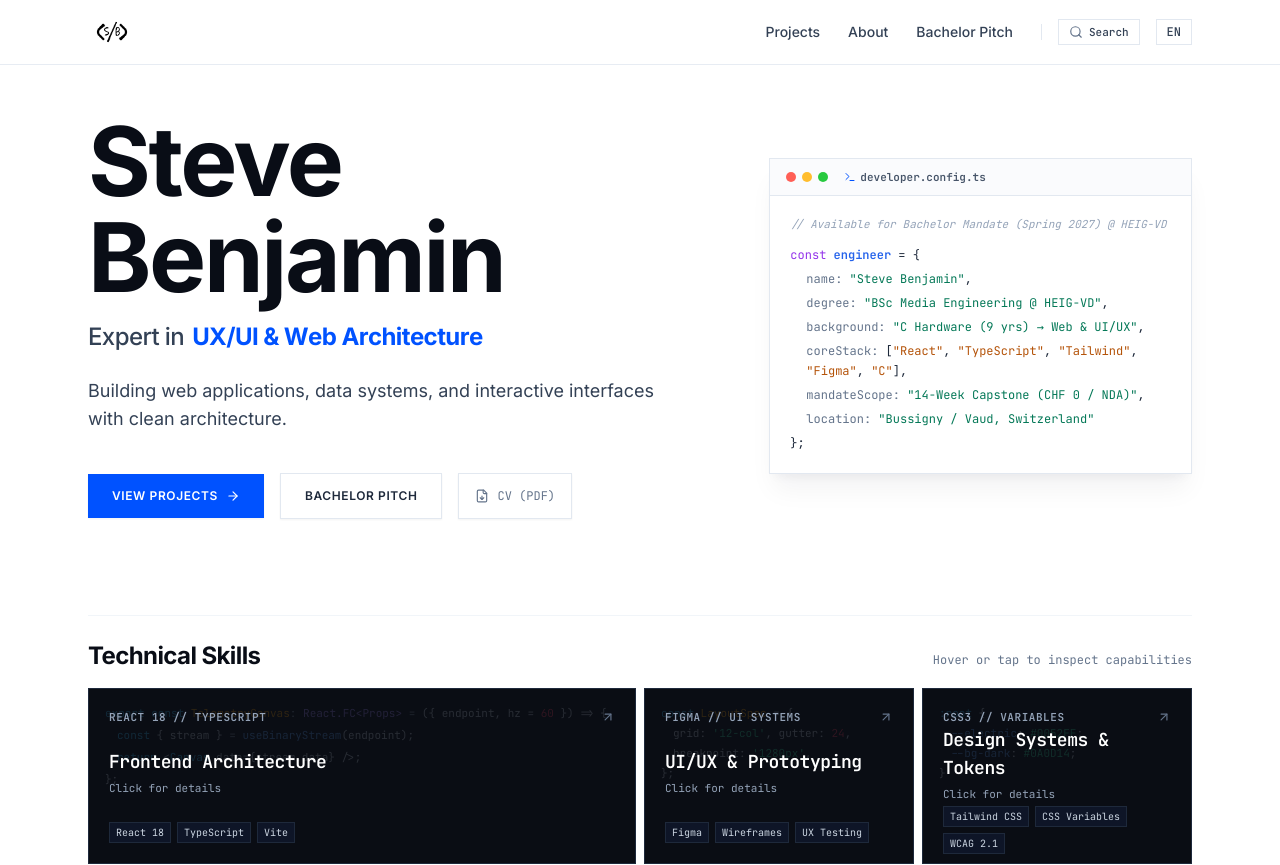
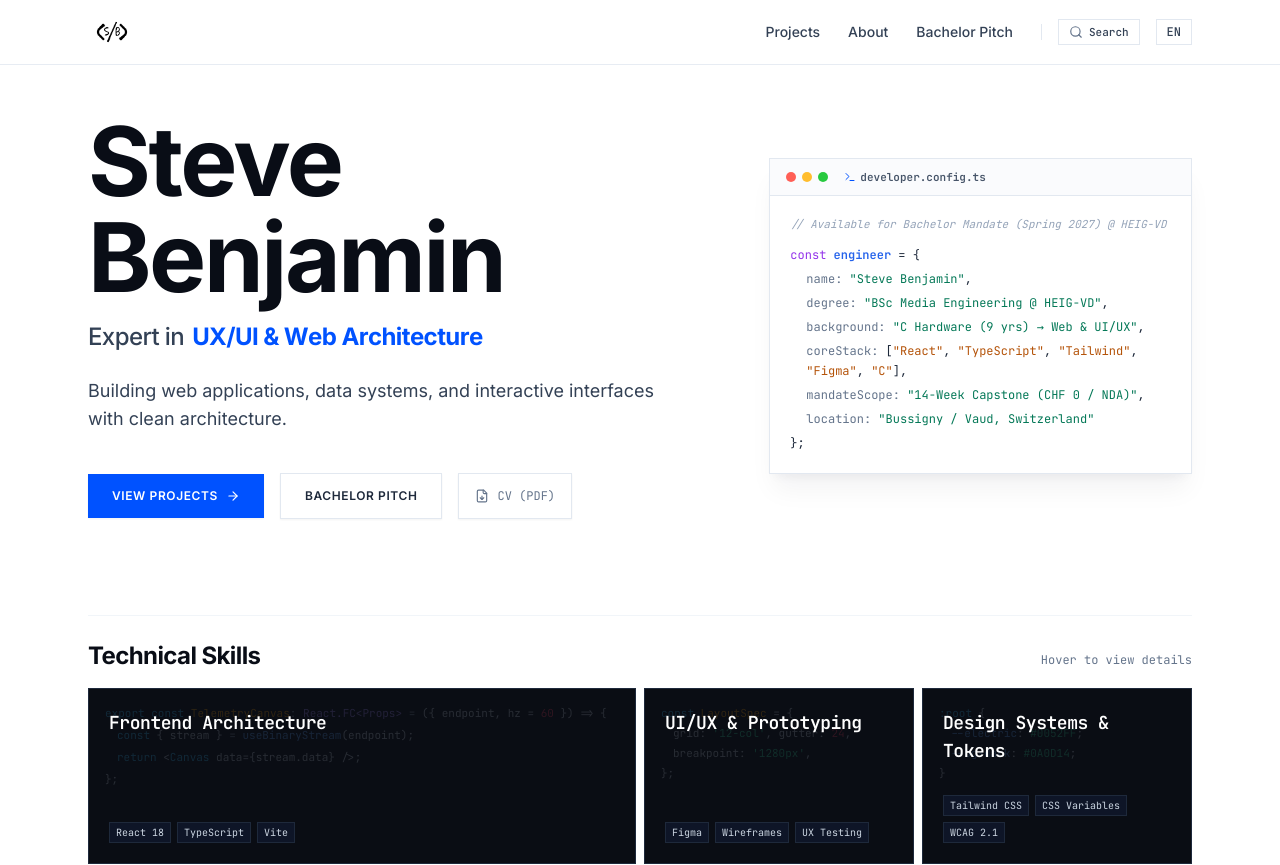
Before and after one commit to KingJamesGOAT/steve-benjamin-portfolio, a React (Vite) app: page / in a window 1280 px wide. Shown: the top 865 px of the page. Built offline with nearby package versions, Linux system fonts and the light colour scheme.

Commit message:
Streamline Bento Grid: remove top tags, remove click for details, show only text on hover

```diff
--- a/src/components/features/TechBentoGrid.tsx
+++ b/src/components/features/TechBentoGrid.tsx
@@ -1,12 +1,11 @@
 import React, { useState } from 'react';
 import { useTranslation } from 'react-i18next';
-import { ArrowUpRight } from 'lucide-react';
 
 interface BentoTile {
   id: string;
   colSpan: string;
-  tagEn: string;
-  tagFr: string;
+  tagEn?: string;
+  tagFr?: string;
   titleEn: string;
   titleFr: string;
   descEn: string;
@@ -23,34 +22,20 @@ const BentoTileCard: React.FC<{ tile: BentoTile; isFrench: boolean }> = ({ tile,
       onClick={() => setFlipped((prev) => !prev)}
       className={`group relative ${tile.colSpan} h-40 sm:h-44 border border-slate-800 bg-[#0A0D14] overflow-hidden select-none rounded-none cursor-pointer transition-all duration-300 hover:border-blue-500/70 hover:shadow-[0_0_20px_rgba(0,82,255,0.18)]`}
     >
-      {/* 1. FAINT BACKGROUND WATERMARK CODE (12% opacity, slightly sharpens on hover) */}
+      {/* 1. FAINT BACKGROUND WATERMARK CODE */}
       <div className="absolute inset-0 p-3 sm:p-4 font-mono text-[11px] leading-relaxed text-slate-300 opacity-15 group-hover:opacity-25 transition-opacity duration-300 pointer-events-none overflow-hidden select-none">
         {tile.codeSnippet}
       </div>
 
-      {/* 2. DEFAULT FRONT LAYER (CRISP & LEGIBLE) */}
+      {/* 2. DEFAULT FRONT LAYER (TITLE & TOOLS) */}
       <div
         className={`absolute inset-0 p-4 sm:p-5 flex flex-col justify-between z-10 transition-all duration-300 ${
           flipped ? 'opacity-0 pointer-events-none' : 'opacity-100 group-hover:opacity-0 group-hover:pointer-events-none'
         }`}
       >
-        <div className="flex items-center justify-between">
-          <span className="text-[11px] font-mono font-semibold uppercase tracking-wider text-slate-400">
-            {isFrench ? tile.tagFr : tile.tagEn}
-          </span>
-          <span className="text-slate-500 text-xs font-mono group-hover:text-electric transition-colors">
-            <ArrowUpRight className="w-3.5 h-3.5" />
-          </span>
-        </div>
-
-        <div className="space-y-1">
-          <h3 className="text-sm sm:text-base md:text-lg font-bold font-mono tracking-tight text-white leading-snug">
-            {isFrench ? tile.titleFr : tile.titleEn}
-          </h3>
-          <p className="text-[11px] font-mono text-slate-400">
-            {isFrench ? 'Cliquez pour détails' : 'Click for details'}
-          </p>
-        </div>
+        <h3 className="text-sm sm:text-base md:text-lg font-bold font-mono tracking-tight text-white leading-snug">
+          {isFrench ? tile.titleFr : tile.titleEn}
+        </h3>
 
         {/* Tools badges row */}
         <div className="flex flex-wrap gap-1.5 pt-1">
@@ -65,42 +50,17 @@ const BentoTileCard: React.FC<{ tile: BentoTile; isFrench: boolean }> = ({ tile,
         </div>
       </div>
 
-      {/* 3. REVEALED EXPLANATION LAYER (FLIPS/TURNS ON HOVER OR MOBILE CLICK) */}
+      {/* 3. HOVER / TAP LAYER (JUST THE TEXT AND NOTHING ELSE) */}
       <div
-        className={`absolute inset-0 p-4 sm:p-5 z-20 flex flex-col justify-between bg-[#070A0F]/95 backdrop-blur-sm border-t-2 border-electric transition-all duration-300 ${
+        className={`absolute inset-0 p-4 sm:p-5 z-20 flex items-center justify-center bg-[#070A0F]/95 backdrop-blur-sm border-t-2 border-electric transition-all duration-300 ${
           flipped
             ? 'opacity-100 pointer-events-auto'
             : 'opacity-0 pointer-events-none group-hover:opacity-100 group-hover:pointer-events-auto'
         }`}
       >
-        <div className="space-y-1.5">
-          <div className="flex items-center justify-between text-[10px] font-mono text-electric uppercase tracking-wider font-semibold">
-            <span>{isFrench ? tile.tagFr : tile.tagEn}</span>
-            <span className="text-slate-400 text-[9px] uppercase">
-              {isFrench ? 'Détails' : 'Details'}
-            </span>
-          </div>
-
-          <h4 className="text-xs sm:text-sm font-bold font-mono text-white leading-tight">
-            {isFrench ? tile.titleFr : tile.titleEn}
-          </h4>
-
-          <p className="text-xs text-slate-300 leading-relaxed font-sans pt-1">
-            {isFrench ? tile.descFr : tile.descEn}
-          </p>
-        </div>
-
-        {/* Stack badges */}
-        <div className="flex flex-wrap gap-1 pt-2 border-t border-slate-800/80">
-          {tile.tools.map((tool) => (
-            <span
-              key={tool}
-              className="px-1.5 py-0.5 text-[9px] font-mono bg-slate-800 text-blue-200 border border-slate-700"
-            >
-              {tool}
-            </span>
-          ))}
-        </div>
+        <p className="text-xs sm:text-[13px] text-slate-200 leading-relaxed font-sans">
+          {isFrench ? tile.descFr : tile.descEn}
+        </p>
       </div>
     </div>
   );
@@ -350,8 +310,8 @@ export const TechBentoGrid: React.FC = () => {
         </h2>
         <span className="text-xs font-mono text-slate-500">
           {isFrench
-            ? 'Survolez ou cliquez pour afficher les détails'
-            : 'Hover or tap to inspect capabilities'}
+            ? 'Survolez pour en savoir plus'
+            : 'Hover to view details'}
         </span>
       </div>
 
```
